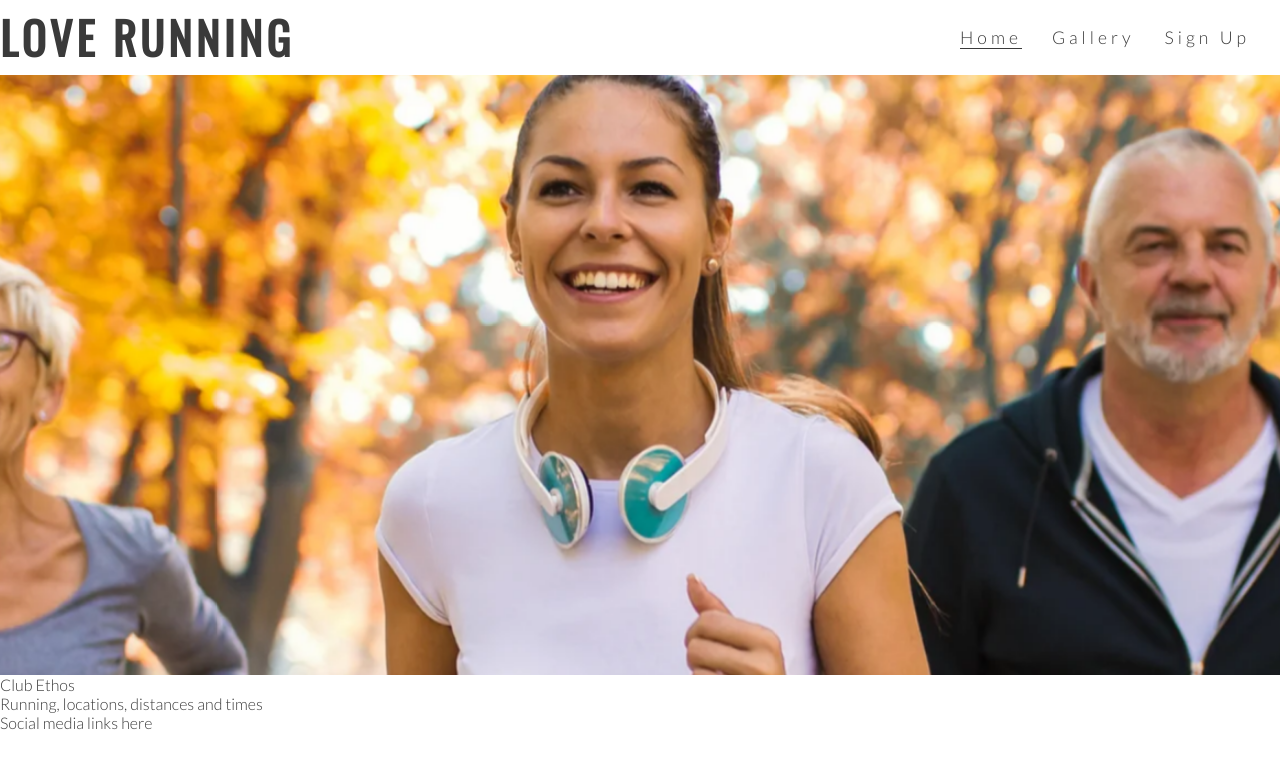
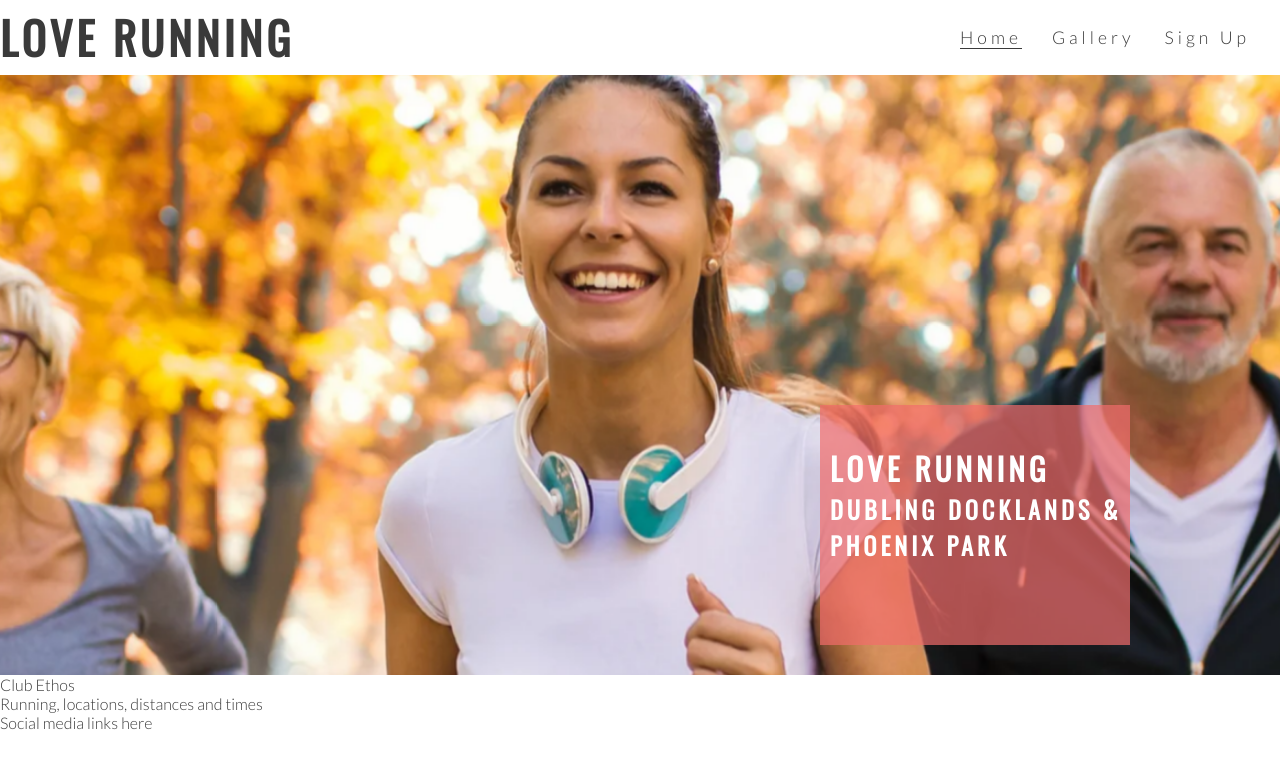
Before and after one commit to Aoibhinn/love-running, a plain HTML site: page index.html in a window 1280 px wide. Drawn offline with nearby package versions, Linux system fonts and the light colour scheme.

Commit message:
add cover text and stle

```diff
--- a/assets/css/style.css
+++ b/assets/css/style.css
@@ -60,6 +60,13 @@ h1,h2{
     height: 600px;
     width: 100%;
     overflow: hidden;
+
+    position: relative;
+}
+
+#cover-text, #cover-text h2{
+    color: #fff;
+
 }
 
 #hero-image {
@@ -82,3 +89,23 @@ h1,h2{
         transform: scale(1.1);
     }
 }
+
+#cover-text{
+    font-size: 130%;
+    font-family: Oswald, sans-serif;
+    text-transform: uppercase;
+    letter-spacing: 4px;
+
+    width: 300px;
+    height: 200px;
+
+    padding-top: 40px;
+    padding-left: 10px;
+
+    background-color: rgba(241, 109, 107, .7);
+
+    bottom: 30px;
+    right: 150px;
+
+    position: absolute;
+}
--- a/index.html
+++ b/index.html
@@ -33,6 +33,10 @@
     </header>
     <section id="hero-outer">
         <div id="hero-image"> </div>
+        <div id="cover-text">
+            <h2>Love Running</h2>
+            <h3>Dubling Docklands & Phoenix Park</h3>
+        </div>
     </section>
     <section>
         Club Ethos
```
